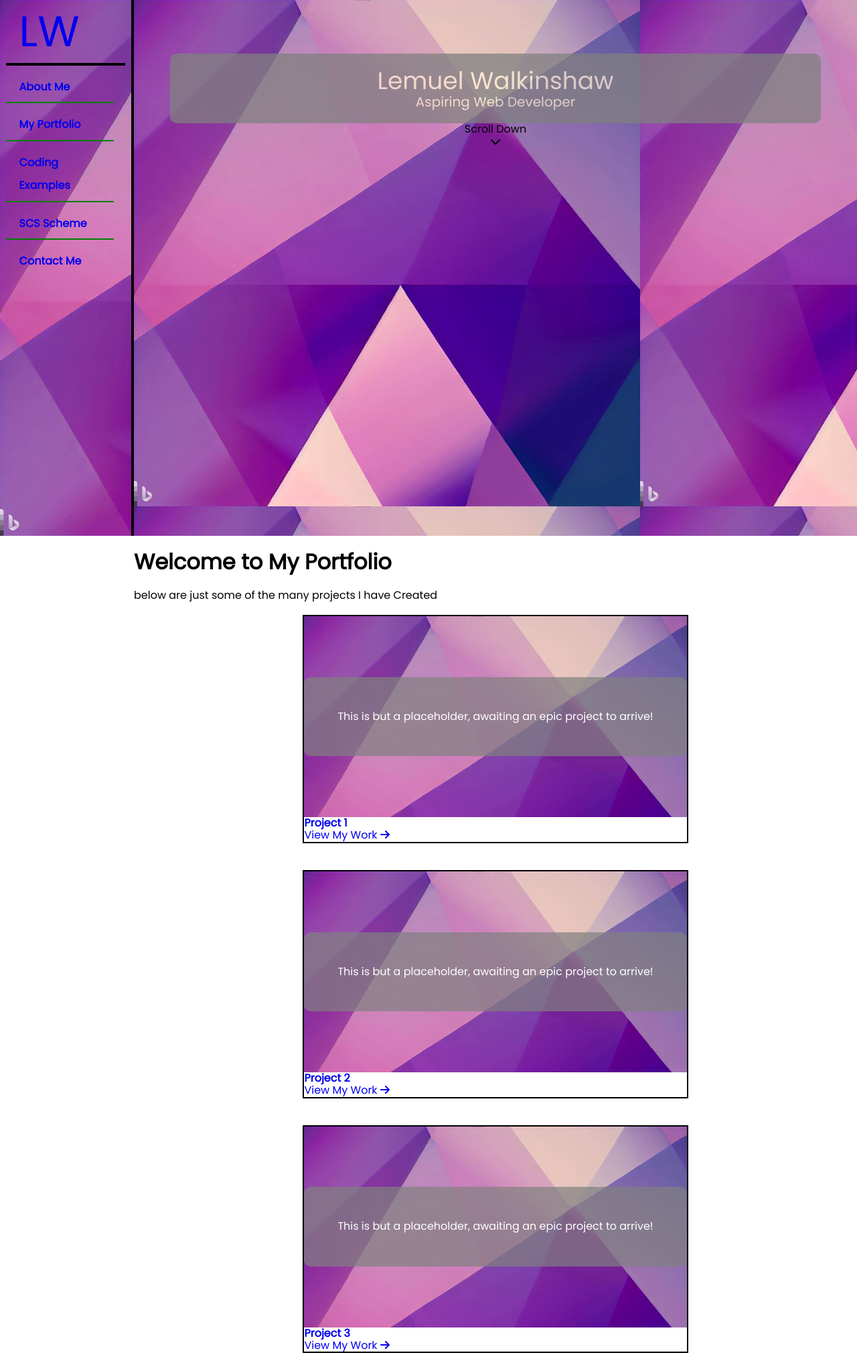
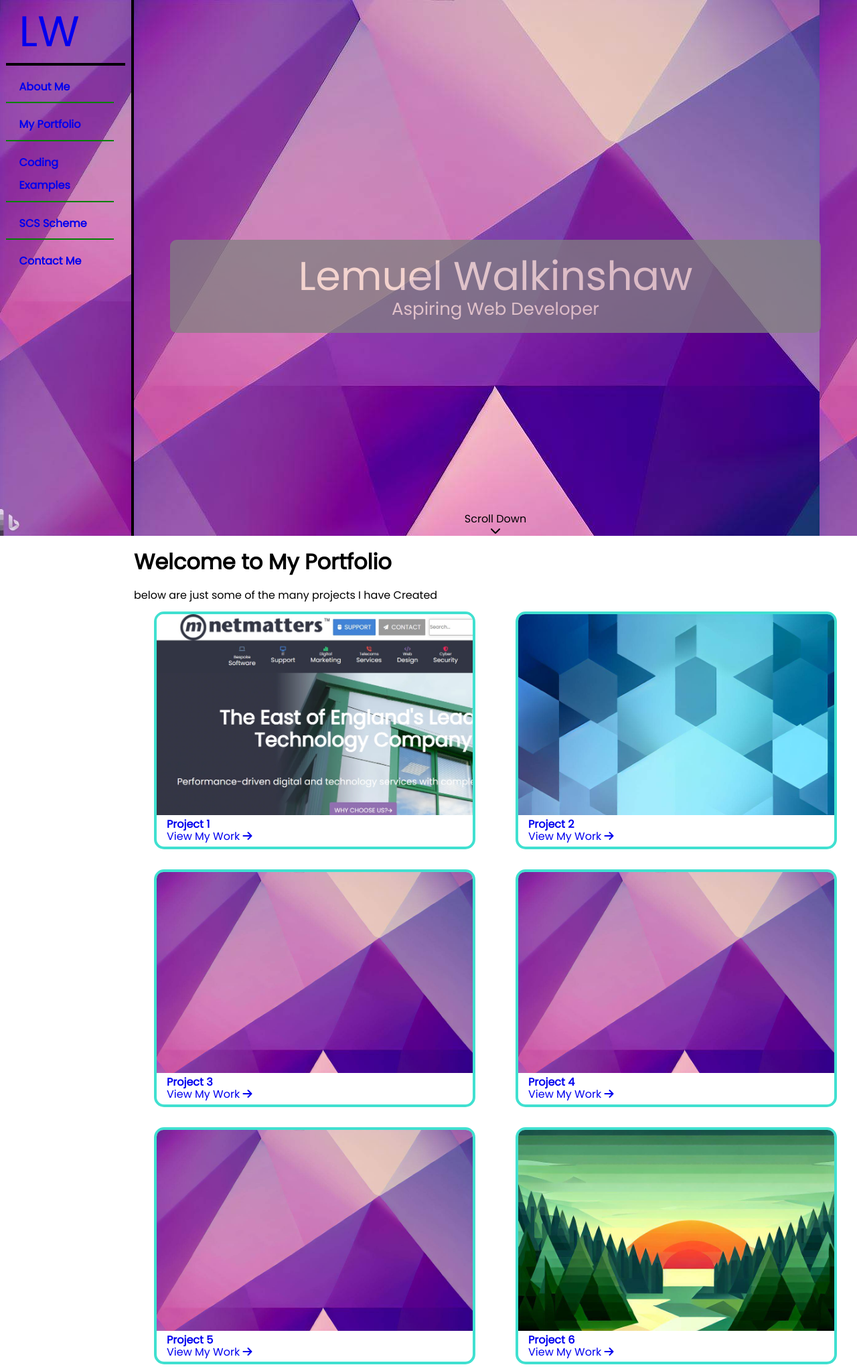
Before and after one commit to LemWalk/Lem-W-Portfolio, a PHP site: page /html/index.html in a window 1280 px wide. Shown: the top 2041 px of the page at 67% size. Run offline with PHP 8.4, Linux system fonts and the light colour scheme; some libraries are stand-ins or nearby versions.

Commit message:
*content cram*

```diff
--- a/html/index.html
+++ b/html/index.html
@@ -20,7 +20,8 @@
 
   <body>
 
-  <header>
+  <header id="nav-lo">
+
     <nav style="background-image: url(../img/purple-triangle.jpg);">
       <div>
         <div class="nav-link-initials"><a href="index.html">LW</a></div>
@@ -33,16 +34,17 @@
         </ul>
       </div>
     </nav>
+
   </header>
 
   <main>
     <div class="container">
 
-      <div class="hero" style="background-image: url(../img/purple-triangle.jpg);">
-        <div class="hero-container">
+      <div id="hero-lo" >
+        <div class="hero-container" style="background-image: url(../img/purple-triangle.jpg);">
 
 <!-- ================ toggle button ================ -->
-          <div class="menu-btns">
+          <div id="menu-btns">
 
         <!-- <div class="form-box">
           <div class="button-box">
@@ -51,9 +53,6 @@
             <button type="button" class="toggle-btn" onclick="rightClick()"><i class="fa-solid fa-moon"></i></button>
           </div>
         </div> -->
-
-
-
 
 <!-- ===============burger-menu ===================== -->
 
@@ -68,7 +67,7 @@
             </ul>
           </div>
 
-          <div class="burger-menu ">
+          <div class="burger-menu">
             <div class="ham-bar bar-top"></div>
             <div class="ham-bar bar-mid"></div>
             <div class="ham-bar bar-bot"></div>
@@ -96,7 +95,7 @@
 <!-- ================ Portfolio ================ -->
 
       <section id="portfolio">
-        <div>
+        <div class="container-inner">
 
           <div class="port-intro">
             <h1>Welcome to My Portfolio</h1>
@@ -107,7 +106,7 @@
 
             <div class="port-item">
               <a href="#">
-                <div class="port-img" style="background-image: url(../img/purple-triangle.jpg);">
+                <div class="port-img" style="background-image: url(../img/nm-reflection.jpg);">
                   <span class="port-img-text">This is but a placeholder, awaiting an epic project to arrive!</span>
                 </div>
                 <div class="port-info">
@@ -119,7 +118,7 @@
 
             <div class="port-item">
               <a href="#">
-                <div class="port-img" style="background-image: url(../img/purple-triangle.jpg);">
+                <div class="port-img" style="background-image: url(../img/blue-hexagon.jpg);">
                   <span class="port-img-text">This is but a placeholder, awaiting an epic project to arrive!</span>
                 </div>
                 <div class="port-info">
@@ -167,7 +166,7 @@
 
             <div class="port-item">
               <a href="#">
-                <div class="port-img" style="background-image: url(../img/purple-triangle.jpg);">
+                <div class="port-img" style="background-image: url(../img/geo-forest.jpg);">
                   <span class="port-img-text">This is but a placeholder, awaiting an epic project to arrive!</span>
                 </div>
                 <div class="port-info">
@@ -184,10 +183,12 @@
       </section>
 
 
+<!-- ================= Contact Form =================== -->
+
       <div id="contact">
 
         <div class="contact-info">
-          <h2>Contact Me</h2>
+          <h2>Contact Me</h2><br>
           <p>Want to work together??</p>
           <p>Contact me on (insert telephone number)</p>
           <p>Or email me at (insert email here)</p>
@@ -196,7 +197,9 @@
         <form class="form-contact" action="#" method="get">
           <div class="form-inner">
 
-            <div class="data-input">
+            <div class="input-names">
+
+            <div class="data-input f-name">
               <label for="fname"></label>
               <input id="input" type="text" placeholder="First Name*">
             </div>
@@ -205,6 +208,8 @@
               <label for="lname"></label>
               <input type="text" placeholder="Last Name*">
             </div>
+
+          </div>
 
             <div class="data-input">
               <label for="e-mail"></label>
--- a/scss/application.css
+++ b/scss/application.css
@@ -332,6 +332,80 @@ main {
   flex-direction: column;
 }
 
+.container-inner {
+  display: flex;
+  flex-direction: column;
+}
+
+@media (min-width: 992px) {
+  main {
+    margin-left: 200px;
+  }
+}
+@media (min-width: 992px) {
+  #nav-lo nav {
+    display: flex;
+  }
+}
+
+@media (min-width: 992px) {
+  #menu-btns .burger-menu {
+    display: none;
+  }
+  #menu-btns .off-screen-menu {
+    display: none;
+  }
+  #menu-btns .off-screen-menu-list {
+    display: none;
+  }
+}
+
+@media (min-width: 992px) {
+  #hero-lo .hero-title {
+    font-size: 60px;
+  }
+  #hero-lo .hero-text {
+    font-size: 26px;
+  }
+}
+@media (min-width: 768px) {
+  #hero-lo .off-screen-menu-list {
+    display: flex;
+    flex-wrap: wrap;
+  }
+  #hero-lo .off-screen-menu-list > * {
+    flex: 1 1 50%;
+  }
+}
+
+@media (min-width: 992px) {
+  #portfolio .port-outer {
+    display: flex;
+    flex-direction: row;
+    flex-wrap: wrap;
+  }
+  #portfolio .port-outer > * {
+    flex: 1 1 calc(50% - 60px);
+  }
+}
+
+@media (min-width: 992px) {
+  #contact #contact {
+    display: flex;
+    flex-wrap: wrap;
+  }
+  #contact #contact > * {
+    flex: 1 1 50%;
+  }
+  #contact .input-names {
+    display: flex;
+    flex-wrap: wrap;
+  }
+  #contact .input-names > * {
+    flex: 1 1 50%;
+  }
+}
+
 .port-img {
   display: flex;
   flex-direction: column;
@@ -414,15 +488,14 @@ nav {
   text-decoration-color: aqua;
 }
 
-.menu-btns {
+#menu-btns {
   width: 100%;
   display: flex;
   flex-direction: row;
+  gap: 20px;
+  height: 80px;
   justify-content: right;
-  align-items: center;
-  gap: 20px;
-  margin-right: 20px;
-  height: 80px;
+  margin: 10px 20px 0px 0px;
 }
 
 .burger-menu {
@@ -508,7 +581,9 @@ nav {
 .hero-container {
   display: flex;
   flex-direction: column;
+  justify-content: space-between;
   align-items: center;
+  height: 100vh;
 }
 
 .hero-text-box {
@@ -525,11 +600,11 @@ nav {
 }
 
 .hero-title {
-  font-size: 26px;
+  font-size: 38px;
 }
 
 .hero-text {
-  font-size: 16px;
+  font-size: 24px;
 }
 
 .scroll-down {
@@ -568,49 +680,60 @@ input[type=text]::placeholder, input[type=email]::placeholder {
 }
 
 .port-item {
-  border: solid black 2px;
+  display: flex;
+  flex-direction: column;
+  background-size: cover;
+  border: solid turquoise 4px;
   margin: 20px 0px;
+  border-radius: 15px;
+  width: 95%;
+  margin: 15px 30px;
+}
+.port-item:hover {
+  transform: scale(1.02);
+  transition: 0.5s;
+}
+.port-item:hover .port-img-text {
+  display: flex;
+}
+
+.port-img {
+  border-radius: 10px 10px 0px 0px;
 }
 
 .port-img-text {
-  background-color: rgba(128, 128, 128, 0.7);
+  display: none;
+  width: 100%;
+  height: 100%;
+  text-align: center;
+  background-color: rgba(0, 0, 0, 0.7);
   color: #fff;
   padding: 50px;
-  border-radius: 10px;
+  border-radius: 10px 10px 0px 0px;
 }
 
-@media (min-width: 992px) {
-  main {
-    margin-left: 200px;
-  }
-  nav {
-    display: flex;
-  }
-  .burger-menu {
-    display: none;
-  }
-  .off-screen-menu-list {
-    display: none;
-  }
-  .hero-title {
-    font-size: 44px;
-  }
-  .hero-text {
-    font-size: 26px;
-  }
+.port-info {
+  padding: 5px 15px;
 }
-@media (min-width: 768px) {
-  .off-screen-menu-list {
-    display: flex;
-    flex-wrap: wrap;
-  }
-  .off-screen-menu-list > * {
-    flex: 1 1 50%;
-  }
-  .hero-title {
-    font-size: 36px;
-  }
-  .hero-text {
-    font-size: 20px;
-  }
+
+.banner-top {
+  display: flex;
+  flex-direction: column;
+  justify-content: center;
+  height: 150px;
+  background-color: fuchsia;
+}
+
+.banner-inner {
+  display: flex;
+  flex-direction: row;
+  justify-content: space-between;
+  width: 95%;
+  align-items: center;
+  text-align: center;
+}
+
+.banner-title {
+  margin: 40px;
+  font-size: 40px;
 }/*# sourceMappingURL=application.css.map */
--- a/scss/application.scss
+++ b/scss/application.scss
@@ -3,6 +3,6 @@
 
 @import 'utilities/index';
 
+@import 'layout/index';
+
 @import 'modules/index';
-
-@import 'layout/index';
--- a/scss/base/_base.scss
+++ b/scss/base/_base.scss
@@ -6,6 +6,7 @@
 	margin: 0;
 	padding: 0;
 }
+
 
 ul,ol{
 	list-style: none;
@@ -22,3 +23,8 @@ main{
 	display: flex;
 	flex-direction: column;
 }
+
+.container-inner{
+	display: flex;
+	flex-direction: column;
+}
--- a/scss/layout/_extends.scss
+++ b/scss/layout/_extends.scss
@@ -1,32 +1,54 @@
+
+//=========== Bases Layouts =======================
 
 @include mq(large){
   main{
       margin-left: 200px;
   }
+}
 
+//======= Nav Layout ===================
+
+%nav-lo{
+  @include mq(large){
     nav{
       display: flex;
     }
+  }
+}
 
+
+//==========- Burger Menu & Off Screen Menu Layout ========
+
+%menu-btns{
+  @include mq(large){
     .burger-menu{
+      display: none;
+    }
+    .off-screen-menu{
       display: none;
     }
 
     .off-screen-menu-list{
       display: none;
     }
+  }
+}
+
+//=========== Hero - Layout ===============================
+
+%hero-lo{
+  @include mq(large) {
+
 
 .hero-title{
-        font-size: 44px;
+  font-size: 60px;
 }
 
 .hero-text{
   font-size: 26px;
   }
-
-
 }
-
 
 @include mq(medium) {
 .off-screen-menu-list{
@@ -37,13 +59,46 @@
 .off-screen-menu-list>*{
     flex: 1 1 50%;
     }
-
-    .hero-title{
-        font-size: 36px;
+  }
 }
 
-    .hero-text{
-        font-size: 20px;
+
+//======== Portfolio Layout ==========================
+%portfolio{
+@include mq(large){
+
+  .port-outer {
+    display: flex;
+    flex-direction: row;
+      flex-wrap: wrap;
   }
 
+  .port-outer>*{
+    flex: 1 1 calc(50% - 60px);
     }
+  }
+}
+
+//============ Form Layout ==================
+
+%form-lo{
+  @include mq(large){
+    #contact{
+      display: flex;
+      flex-wrap: wrap;
+    }
+
+    #contact>*{
+      flex: 1 1 50%;
+    }
+
+.input-names{
+  display: flex;
+  flex-wrap: wrap;
+    }
+
+.input-names>*{
+  flex: 1 1 50%;
+    }
+  }
+}
--- /dev/null
+++ b/scss/modules/_banner.scss
@@ -0,0 +1,21 @@
+.banner-top{
+    display: flex;
+    flex-direction: column;
+    justify-content: center;
+    height: 150px;
+    background-color: fuchsia;
+}
+
+.banner-inner{
+    display: flex;
+    flex-direction: row;
+    justify-content: space-between;
+    width: 95%;
+    align-items: center;
+    text-align: center;
+}
+
+.banner-title{
+    margin: 40px;
+    font-size: 40px;
+}
--- a/scss/modules/_hero.scss
+++ b/scss/modules/_hero.scss
@@ -1,4 +1,6 @@
-
+#hero-lo{
+    @extend %hero-lo;
+}
 
 .hero{
     height: 100vh;
@@ -9,7 +11,9 @@
 .hero-container{
     display: flex;
     flex-direction: column;
+    justify-content: space-between;
     align-items: center;
+    height: 100vh;
 }
 
 .hero-text-box{
@@ -27,11 +31,11 @@
 }
 
 .hero-title{
-    font-size: 26px;
+    font-size: 38px;
 }
 
 .hero-text{
-    font-size: 16px;
+    font-size: 24px;
 
 }
 
--- a/scss/modules/_index.scss
+++ b/scss/modules/_index.scss
@@ -35,3 +35,8 @@
 // Portfolio
 // ==========================================================================
 @import 'portfolio';
+
+// ==========================================================================
+// Top banner
+// ==========================================================================
+@import 'banner';
--- a/scss/modules/_navbar.scss
+++ b/scss/modules/_navbar.scss
@@ -1,9 +1,16 @@
+#nav-lo{
+    @extend %nav-lo;
+}
+
+#menu-btns{
+    @extend %menu-btns
+}
 
 nav{
     width: 200px;
     position: fixed;
     border-right: solid black 4px;
-    height: 100vh;
+    height: 100%;
     justify-content: center;
     background-size: cover;
     background-repeat: no-repeat;
@@ -33,15 +40,14 @@ nav{
     }
 }
 
-.menu-btns{
+#menu-btns{
     width: 100%;
     display: flex;
     flex-direction: row;
+    gap: 20px;
+    height: 80px;
     justify-content: right;
-    align-items: center;
-    gap: 20px;
-    margin-right: 20px;
-    height: 80px;
+    margin: 10px 20px 0px 0px;
 }
 
 //========== Burger Menu ===============
@@ -116,10 +122,10 @@ right: 0;
     font-size: 30px;
     font-weight: 600;
     width: 100%;
-    &:hover{
+    &:hover ,&:visited{
         text-decoration: underline;
-        text-decoration-color: aqua;
-        border-bottom: solid blue 2px;
+        text-decoration-color: pink;
+        border-bottom: solid yellowgreen 2px;
         border-width: 90%;
     }
 
--- a/scss/modules/_portfolio.scss
+++ b/scss/modules/_portfolio.scss
@@ -1,3 +1,7 @@
+#portfolio{
+@extend %portfolio;
+}
+
 .port-outer{
     display: flex;
     flex-direction: column;
@@ -6,14 +10,38 @@
 }
 
 .port-item{
-    border: solid black 2px;
+    display: flex;
+    flex-direction: column;
+    background-size: cover;
+    border: solid turquoise 4px;
     margin: 20px 0px;
+    border-radius: 15px;
+    width: 95%;
+    margin: 15px 30px;
+    &:hover{
+        transform: scale(1.02);
+        transition: 0.5s;
+        .port-img-text{
+            display: flex;
+        }
+    }
+}
+
+.port-img{
+    border-radius: 10px 10px 0px 0px;
 }
 
 .port-img-text{
-    background-color: rgba($color: grey, $alpha: 0.7);
+    display: none;
+    width: 100%;
+    height: 100%;
+    text-align: center;
+    background-color: rgba($color: black, $alpha: 0.7);
     color: #fff;
     padding: 50px;
-    border-radius: 10px;
+    border-radius: 10px 10px 0px 0px;
+}
 
+.port-info{
+padding: 5px 15px;
 }
--- a/scss/utilities/_mixins.scss
+++ b/scss/utilities/_mixins.scss
@@ -24,7 +24,7 @@
 
 
 	@else if $break == "medium"{
-    @media (min-width: $breakpoint-m ) {
+    @media (min-width: $breakpoint-m) {
 			@content;
 		}
 	}
@@ -41,4 +41,5 @@
 			@content;
 		}
 	}
+
 }
```
Also changed, not shown: other parts of scss/application.css (+41 -4 lines), html/about.html (+47 -1 lines), html/coding.html (+40 -1 lines), html/scs.html (+45 -3 lines), scss/modules/_forms.scss (+41 -0 lines), img/geo-forest.jpg (added), img/nm-reflection.jpg (added), js/main.js (line endings or trailing spaces), 1 other file. Lines whose indentation alone changed are shown as unchanged.
